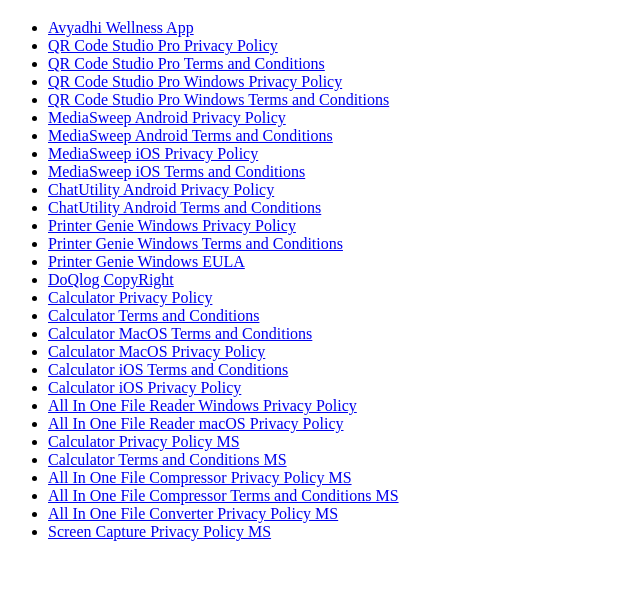
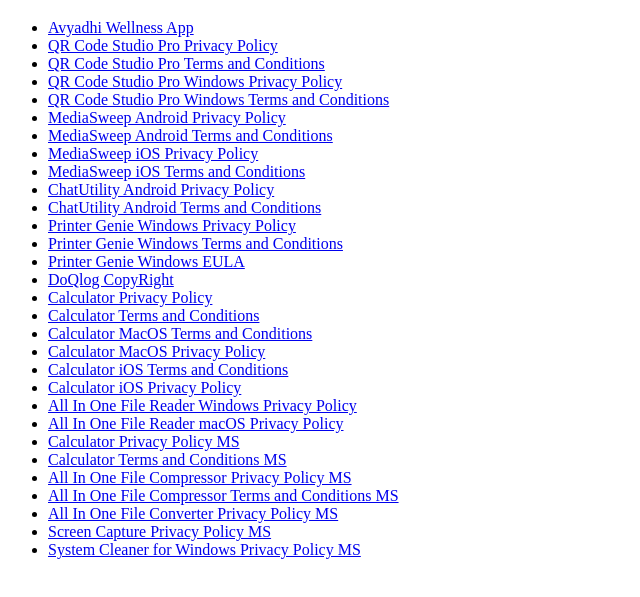
Before and after one commit to sandy338/privacy-policies, a plain HTML site: page index.html in a window 1280 px wide. Shown: the part 61-658 px from the top of the page, without its empty margins (0-640 px from the left). Drawn offline with Linux system fonts and the light colour scheme.

Commit message:
Add link to System Cleaner for Windows Privacy Policy

```diff
--- a/index.html
+++ b/index.html
@@ -51,6 +51,9 @@
     <li><a href="AllInOneFileConverterPP_MicrosoftStore.html">All In One File Converter Privacy Policy MS</a></li>
 
      <li><a href="ScreenCapturePP_MicrosoftStore.html">Screen Capture Privacy Policy MS</a></li>
+
+    <li><a href="SystemCleanerforWindowsPP_MicorosoftStore.html">System Cleaner for Windows Privacy Policy MS</a></li>
+
   </ul>
 </body>
 </html>
```
